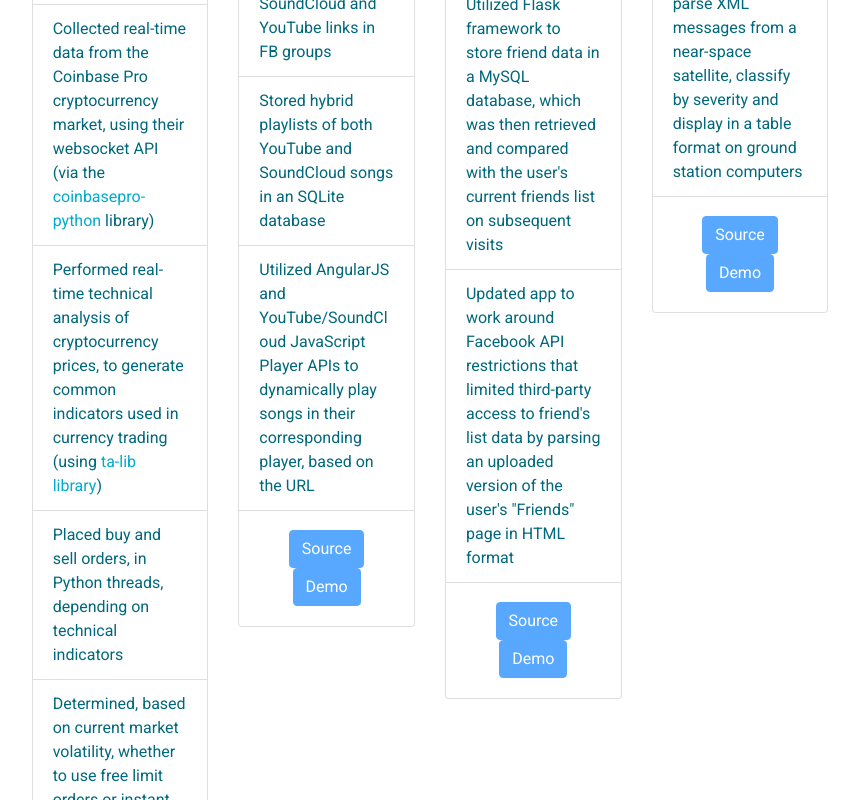
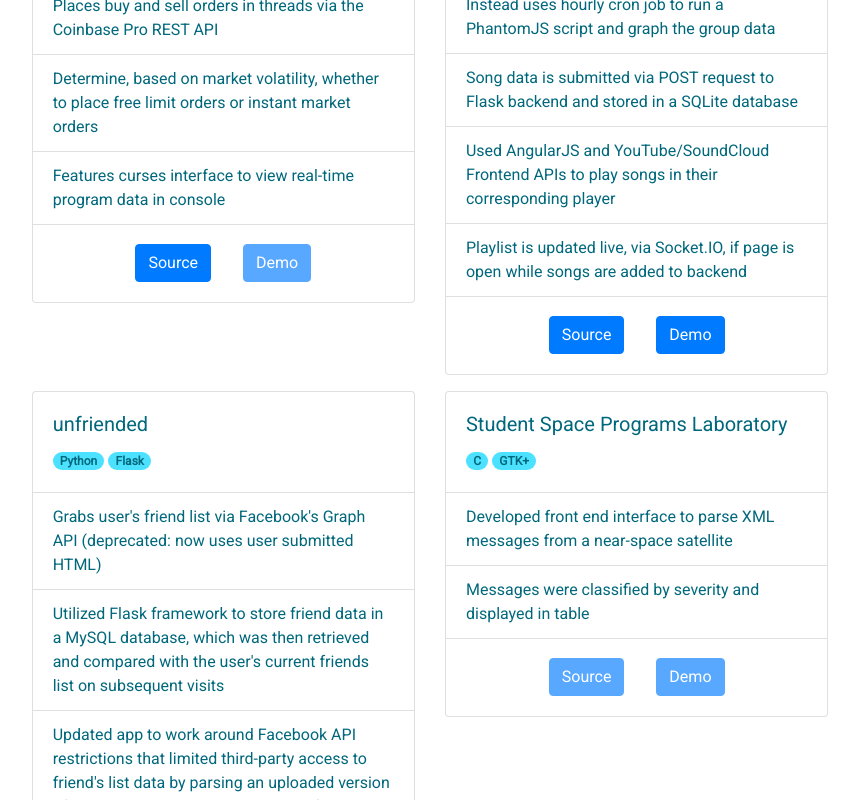
Before and after one commit to mcardillo55/portfolio-react, a React (Create React App) app: page / in a window 1280 px wide. Shown: the part 1440-2240 px from the top of the page, without its empty margins (210-1069 px from the left). Built offline with nearby package versions, Linux system fonts and the light colour scheme.

Commit message:
Changed bullet points for Project to sound less like resume

```diff
--- a/src/components/ProjectsSection.jsx
+++ b/src/components/ProjectsSection.jsx
@@ -8,46 +8,51 @@ const ProjectsSection = () => {
     <div id="projects">
         <div id="projects">
             <h3>Projects</h3>
-            <Row>
-              <Col md={3}>
+            <Row className="mb-3">
+              <Col md={6}>
                 <ProjectCard title="cbpro-trader"
-                        link="https://github.com/mcardillo55/cbpro-trader"
+                        source_link="https://github.com/mcardillo55/cbpro-trader"
                         description="Automated Cryptocurrency Trader"
                         stack={["Python"]}
                         years="2017-2018"
-                        tasks={["Supports all cryptocurrencies available on Coinbase Pro",
-                                "Collected real-time data from the Coinbase Pro cryptocurrency market, using their websocket API (via the <a href=\"https://github.com/danpaquin/coinbasepro-python\">coinbasepro-python</a> library)",
-                                "Performed real-time technical analysis of cryptocurrency prices, to generate common indicators used in currency trading (using <a href=\"https://github.com/mrjbq7/ta-lib\">ta-lib library</a>)",
-                                "Placed buy and sell orders, in Python threads, depending on technical indicators",
-                                "Determined, based on current market volatility, whether to use free limit orders or instant market orders",
-                                "Created curses interface to view real-time program data in console",
-                                "Made contributions back to gdax-python (<a href='https://github.com/danpaquin/coinbasepro-python'>https://github.com/danpaquin/coinbasepro-python</a>)"]}/>
+                        tasks={["Consumes tick data <a href='https://pro.coinbase.com/'>Coinbase Pro</a> websocket",
+                                "Calculates <a href='https://en.wikipedia.org/wiki/Technical_analysis'>technical analysis</a> indicators",
+                                "Places buy and sell orders in threads via the Coinbase Pro REST API",
+                                "Determine, based on market volatility, whether to place free limit orders or instant market orders",
+                                "Features curses interface to view real-time program data in console"]}/>
               </Col>
-              <Col md={3}>
+              <Col md={6}>
                 <ProjectCard title="soundcloud-dj"
-                        link="https://github.com/mcardillo55/soundcloud-dj"
+                        source_link="https://github.com/mcardillo55/soundcloud-dj"
+                        demo_link="https://www.shipfamradio.com/"
                         description="YouTube/SoundCloud Hybrid Playlists"
                         stack={["Python", "Flask", "AngularJS"]}
                         years="2014"
-                        tasks={["Used Facebook Graph API to search for SoundCloud and YouTube links in FB groups",
-                                "Stored hybrid playlists of both YouTube and SoundCloud songs in an SQLite database",
-                                "Utilized AngularJS and YouTube/SoundCloud JavaScript Player APIs to dynamically play songs in their corresponding player, based on the URL"]}/>
+                        tasks={["Searched for SoundCloud and YouTube links in Facebook groups using Graph API",
+                                "Graph API functionality was deprecated. Instead uses hourly cron job to run a PhantomJS script and graph the group data",
+                                "Song data is submitted via POST request to Flask backend and stored in a SQLite database",
+                                "Used AngularJS and YouTube/SoundCloud Frontend APIs to play songs in their corresponding player",
+                                "Playlist is updated live, via Socket.IO, if page is open while songs are added to backend"]}/>
               </Col>
-              <Col md={3}>
+            </Row>
+            <Row>
+              <Col md={6}>
                 <ProjectCard title="unfriended"
-                        link="https://github.com/mcardillo55/unfriended-flask"
+                        source_link="https://github.com/mcardillo55/unfriended-flask"
+                        demo_link="https://www.michaeljcardillo.com/unfriended-flask/"
                         description="Facebook Un-Friending Detector"
                         stack={["Python", "Flask"]}
                         years="2014"
-                        tasks={["Used Facebook API to obtain user's friend data",
+                        tasks={["Grabs user's friend list via Facebook's Graph API (deprecated: now uses user submitted HTML)",
                                 "Utilized Flask framework to store friend data in a MySQL database, which was then retrieved and compared with the user's current friends list on subsequent visits",
                                 "Updated app to work around Facebook API restrictions that limited third-party access to friend's list data by parsing an uploaded version of the user's \"Friends\" page in HTML format"]}/>
               </Col>
-              <Col md={3}>
+              <Col md={6}>
                 <ProjectCard title="Student Space Programs Laboratory"
                         stack={["C", "GTK+"]}
                         years="2010"
-                        tasks={["Developed front end interface to parse XML messages from a near-space satellite, classify by severity and display in a table format on ground station computers"]}/>
+                        tasks={["Developed front end interface to parse XML messages from a near-space satellite",
+                                "Messages were classified by severity and displayed in table"]}/>
               </Col>
             </Row>
         </div>
```
